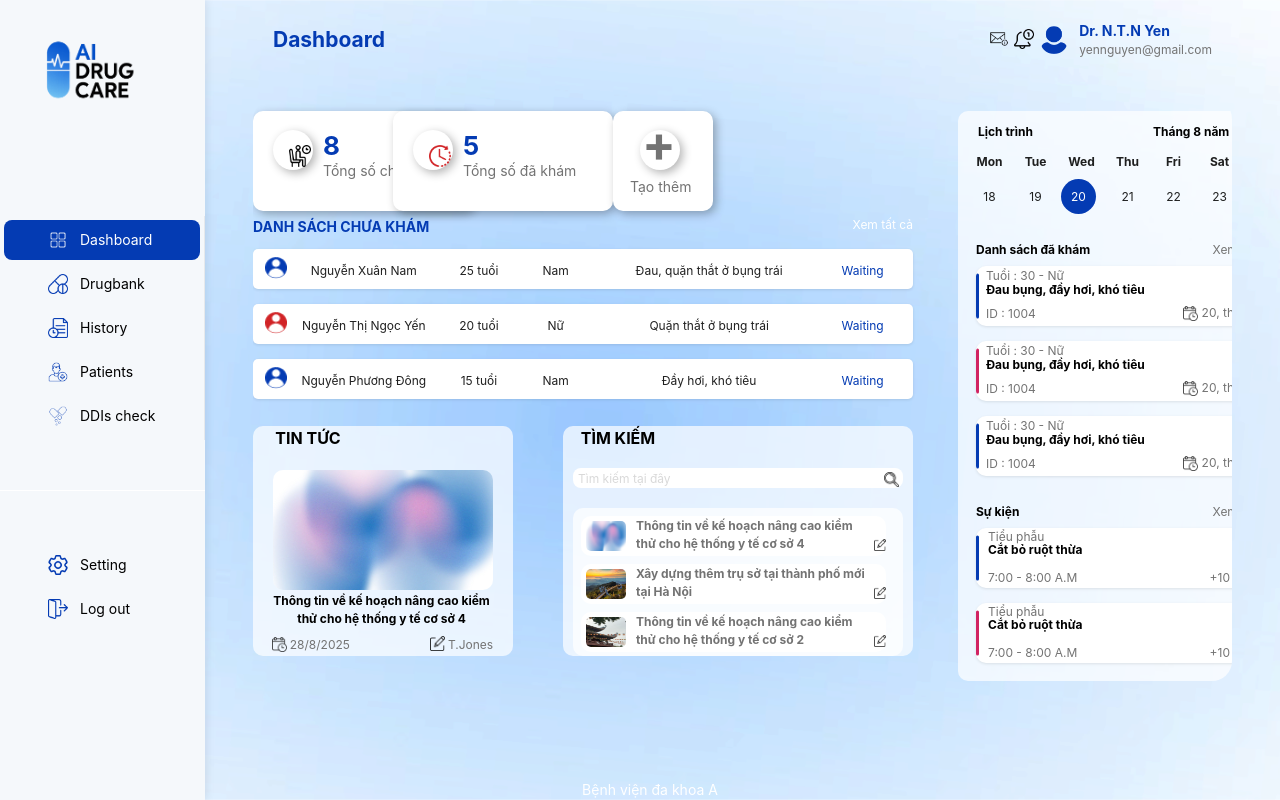
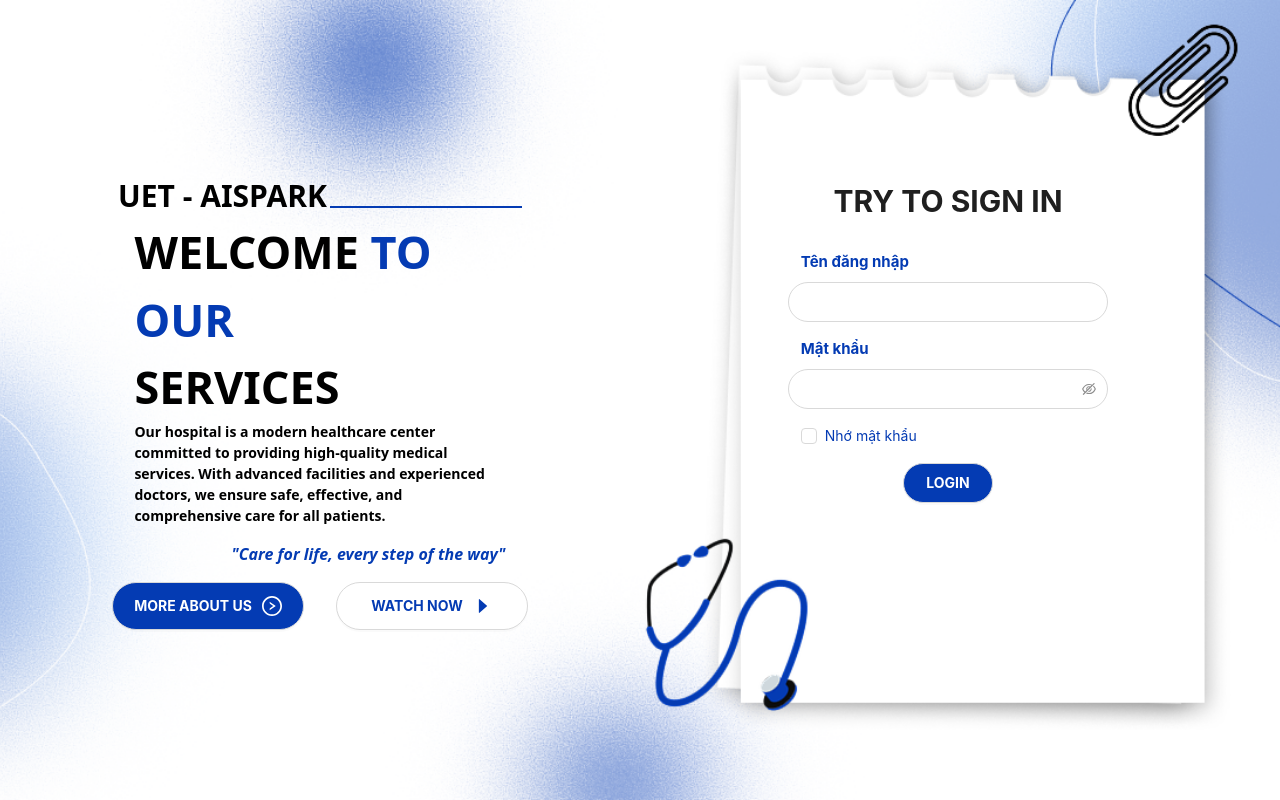
Before and after one commit to dattotien/AIDrugCare, a React (Vite) app in the folder Front_end/: page / in a window 1280 px wide. Built offline with nearby package versions, Linux system fonts and the light colour scheme.

Commit message:
Update App.tsx

```diff
--- a/Front_end/src/App.tsx
+++ b/Front_end/src/App.tsx
@@ -1,9 +1,20 @@
 import type React from "react";
 import "./App.css";
+import { BrowserRouter as Router, Route, Routes } from "react-router-dom";
+import DoctorLoginScene from "./Components/DoctorLoginScene/DoctorLoginScene.tsx";
 import DoctorScene from "./Components/DoctorScene/DoctorScene.tsx";
 import PatientLoginScence from "./Components/PatientLoginScene/PatientLoginScene";
+import VisitInfor from "./Components/Visit/VisitInfor.tsx";
 const App: React.FC = () => {
-  return <DoctorScene></DoctorScene>;
+  return (
+    <Router>
+      <Routes>
+        <Route path="/" element={<DoctorLoginScene />} />
+        <Route path="/dashboard/" element={<DoctorScene />} />
+        <Route path="/visit-info" element={<VisitInfor />} />
+      </Routes>
+    </Router>
+  );
 };
 
 export default App;
```
